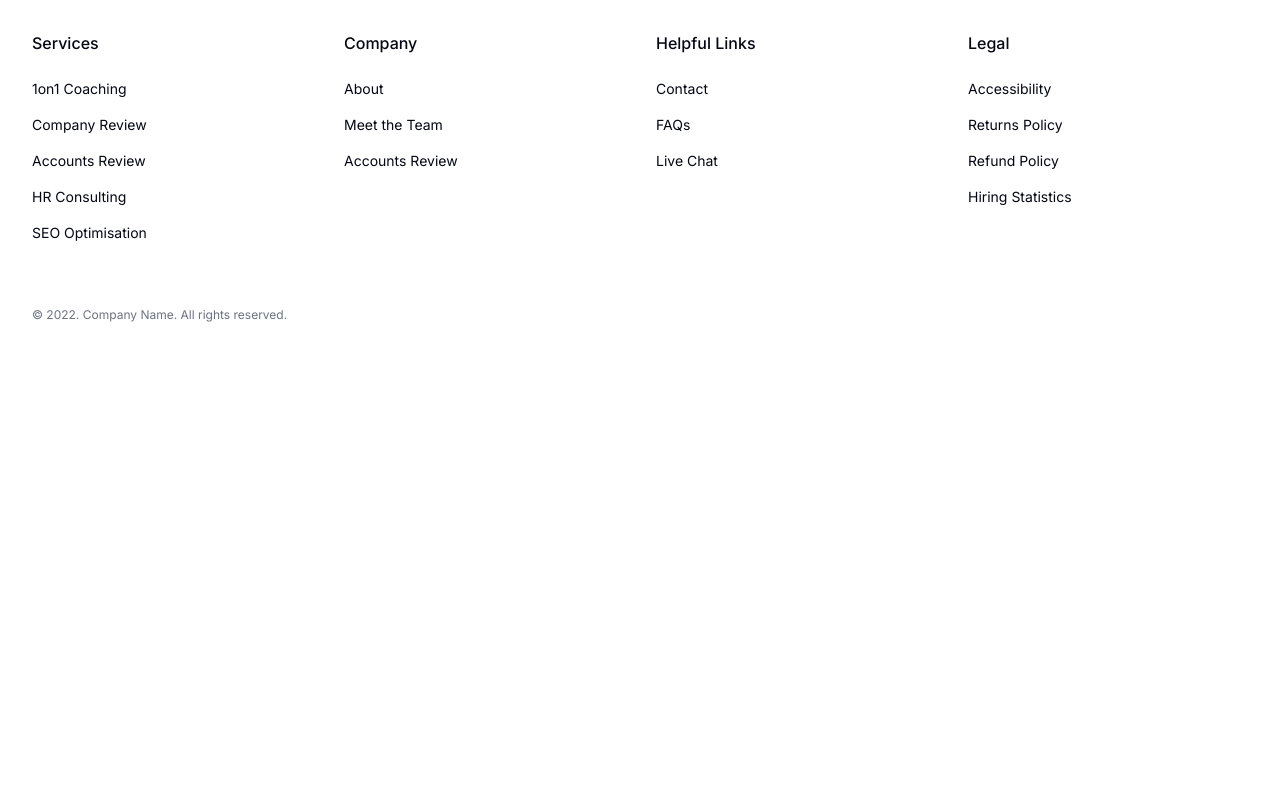
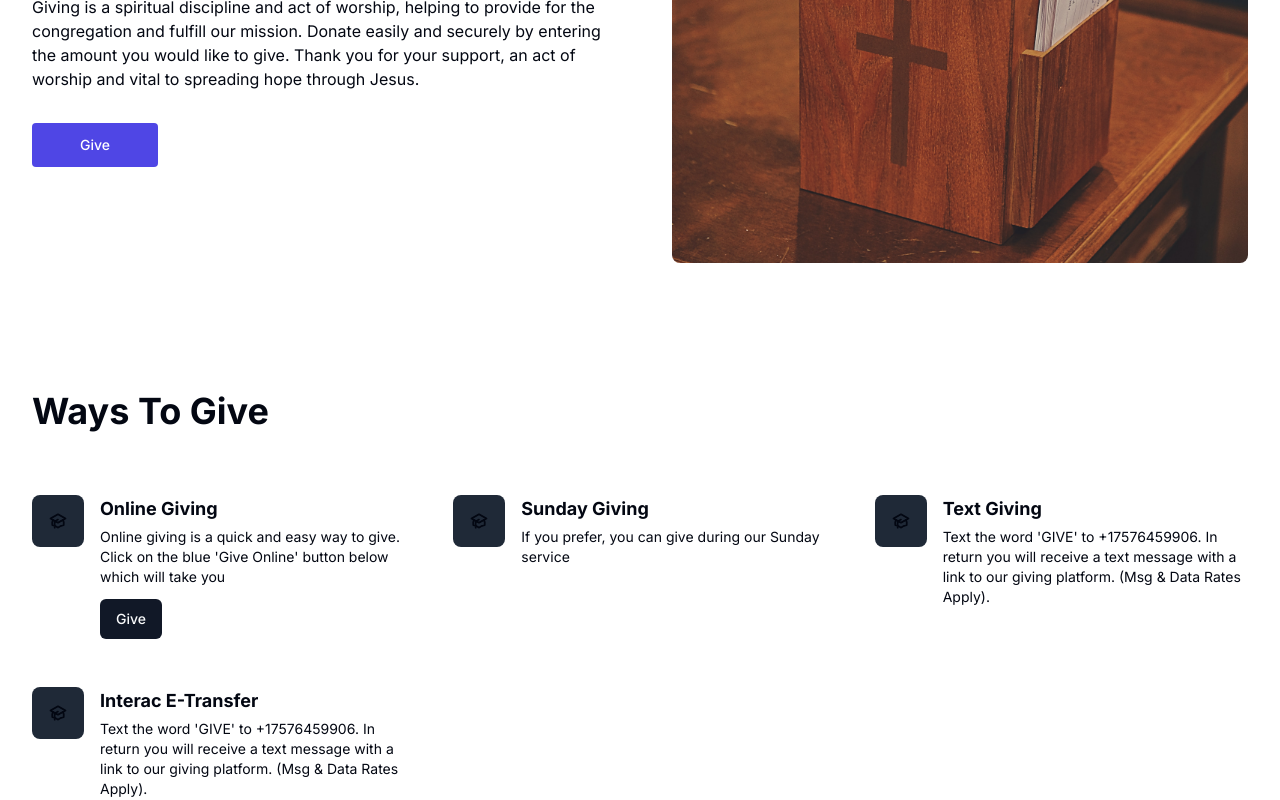
Before and after one commit to michaelshimeles/church-platform, a Next.js app: page /give in a window 1280 px wide. Shown: the part 440-1240 px from the top of the page. Before the commit the page ends 827 px from the top, so only its background shows below. Built offline with nearby package versions, Linux system fonts and the light colour scheme; no server answers.

Commit message:
Working on giving page

```diff
--- a/app/give/page.tsx
+++ b/app/give/page.tsx
@@ -1,13 +1,178 @@
 "use client"
+import { Button } from '@/components/ui/button';
 import React, { useEffect } from 'react';
+import Link from 'next/link';
 
-interface GivePageProps {}
-
+interface GivePageProps { }
 const GivePage: React.FC<GivePageProps> = () => {
   return (
-    <div className='flex min-w-screen justify-center pt-[10rem]'>
+    <section>
+      <div
+        className="mx-auto max-w-screen-xl px-4 py-8 sm:py-12 sm:px-6 lg:py-16 lg:px-8"
+      >
+        <div className="grid grid-cols-1 gap-8 lg:grid-cols-2 lg:gap-16">
+          <div
+            className="relative h-64 overflow-hidden rounded-lg sm:h-80 lg:order-last lg:h-full"
+          >
+            <img
+              alt="Party"
+              src="/tithe.jpg"
+              className="absolute inset-0 h-full w-full object-cover"
+            />
+          </div>
 
-    </div>
+          <div className="lg:py-24">
+            <h2 className="text-3xl font-bold sm:text-4xl">Thank you for using the Grace (Tsega) Church Online Giving Option</h2>
+
+            <p className="mt-4 light:text-gray-600 dark:text-gray-300">
+              Support the mission and vision of Tsega Bible Fellowship Church with your generous donations through our online giving platform. Your offering is an investment in serving our community and spreading the love of Jesus. Giving is a spiritual discipline and act of worship, helping to provide for the congregation and fulfill our mission. Donate easily and securely by entering the amount you would like to give. Thank you for your support, an act of worship and vital to spreading hope through Jesus.
+            </p>
+
+            <a
+              href={`${process.env.NEXT_PUBLIC_STRIPE_LINK}`}
+              target='_blank'
+              className="mt-8 inline-block rounded bg-indigo-600 px-12 py-3 text-sm font-medium text-white transition hover:bg-indigo-700 focus:outline-none focus:ring focus:ring-yellow-400"
+            >
+              Give
+            </a>
+          </div>
+        </div>
+      </div>
+      <div className="mx-auto max-w-screen-xl px-4 py-8 sm:py-12 sm:px-6 lg:py-16 lg:px-8">
+        <div className="max-w-xl">
+          <h2 className="text-3xl font-bold sm:text-4xl">Ways To Give</h2>
+        </div>
+        <div
+          className="mt-8 grid grid-cols-1 gap-8 md:mt-16 md:grid-cols-2 md:gap-12 lg:grid-cols-3"
+        >
+          <div className="flex items-start gap-4">
+            <span className="shrink-0 rounded-lg bg-gray-800 p-4">
+              <svg
+                className="h-5 w-5"
+                fill="none"
+                stroke="currentColor"
+                viewBox="0 0 24 24"
+                xmlns="http://www.w3.org/2000/svg"
+              >
+                <path d="M12 14l9-5-9-5-9 5 9 5z"></path>
+                <path
+                  d="M12 14l6.16-3.422a12.083 12.083 0 01.665 6.479A11.952 11.952 0 0012 20.055a11.952 11.952 0 00-6.824-2.998 12.078 12.078 0 01.665-6.479L12 14z"
+                ></path>
+                <path
+                  strokeLinecap="round"
+                  strokeLinejoin="round"
+                  strokeWidth="2"
+                  d="M12 14l9-5-9-5-9 5 9 5zm0 0l6.16-3.422a12.083 12.083 0 01.665 6.479A11.952 11.952 0 0012 20.055a11.952 11.952 0 00-6.824-2.998 12.078 12.078 0 01.665-6.479L12 14zm-4 6v-7.5l4-2.222"
+                ></path>
+              </svg>
+            </span>
+
+            <div>
+              <h2 className="text-lg font-bold">Online Giving</h2>
+
+              <p className="mt-1 text-sm light:text-gray-600 dark:text-gray-300">
+                Online giving is a quick and easy way to give. Click on the blue &apos;Give Online&apos; button below which will take you
+              </p>
+              <Link href={`${process.env.NEXT_PUBLIC_STRIPE_LINK}`} target='_blank'>
+                <Button className='mt-3'>Give</Button>
+              </Link>
+            </div>
+
+          </div>
+          <div className="flex items-start gap-4">
+            <span className="shrink-0 rounded-lg bg-gray-800 p-4">
+              <svg
+                className="h-5 w-5"
+                fill="none"
+                stroke="currentColor"
+                viewBox="0 0 24 24"
+                xmlns="http://www.w3.org/2000/svg"
+              >
+                <path d="M12 14l9-5-9-5-9 5 9 5z"></path>
+                <path
+                  d="M12 14l6.16-3.422a12.083 12.083 0 01.665 6.479A11.952 11.952 0 0012 20.055a11.952 11.952 0 00-6.824-2.998 12.078 12.078 0 01.665-6.479L12 14z"
+                ></path>
+                <path
+                  strokeLinecap="round"
+                  strokeLinejoin="round"
+                  strokeWidth="2"
+                  d="M12 14l9-5-9-5-9 5 9 5zm0 0l6.16-3.422a12.083 12.083 0 01.665 6.479A11.952 11.952 0 0012 20.055a11.952 11.952 0 00-6.824-2.998 12.078 12.078 0 01.665-6.479L12 14zm-4 6v-7.5l4-2.222"
+                ></path>
+              </svg>
+            </span>
+
+            <div>
+              <h2 className="text-lg font-bold">Sunday Giving</h2>
+
+              <p className="mt-1 text-sm light:text-gray-600 dark:text-gray-300">
+                If you prefer, you can give during our Sunday service
+              </p>
+            </div>
+          </div>
+
+          <div className="flex items-start gap-4">
+            <span className="shrink-0 rounded-lg bg-gray-800 p-4">
+              <svg
+                className="h-5 w-5"
+                fill="none"
+                stroke="currentColor"
+                viewBox="0 0 24 24"
+                xmlns="http://www.w3.org/2000/svg"
+              >
+                <path d="M12 14l9-5-9-5-9 5 9 5z"></path>
+                <path
+                  d="M12 14l6.16-3.422a12.083 12.083 0 01.665 6.479A11.952 11.952 0 0012 20.055a11.952 11.952 0 00-6.824-2.998 12.078 12.078 0 01.665-6.479L12 14z"
+                ></path>
+                <path
+                  strokeLinecap="round"
+                  strokeLinejoin="round"
+                  strokeWidth="2"
+                  d="M12 14l9-5-9-5-9 5 9 5zm0 0l6.16-3.422a12.083 12.083 0 01.665 6.479A11.952 11.952 0 0012 20.055a11.952 11.952 0 00-6.824-2.998 12.078 12.078 0 01.665-6.479L12 14zm-4 6v-7.5l4-2.222"
+                ></path>
+              </svg>
+            </span>
+
+            <div>
+              <h2 className="text-lg font-bold">Text Giving</h2>
+
+              <p className="mt-1 text-sm light:text-gray-600 dark:text-gray-300">
+                Text the word &apos;GIVE&apos; to +17576459906. In return you will receive a text message with a link to our giving platform. (Msg & Data Rates Apply).
+              </p>
+            </div>
+          </div>
+          <div className="flex items-start gap-4">
+            <span className="shrink-0 rounded-lg bg-gray-800 p-4">
+              <svg
+                className="h-5 w-5"
+                fill="none"
+                stroke="currentColor"
+                viewBox="0 0 24 24"
+                xmlns="http://www.w3.org/2000/svg"
+              >
+                <path d="M12 14l9-5-9-5-9 5 9 5z"></path>
+                <path
+                  d="M12 14l6.16-3.422a12.083 12.083 0 01.665 6.479A11.952 11.952 0 0012 20.055a11.952 11.952 0 00-6.824-2.998 12.078 12.078 0 01.665-6.479L12 14z"
+                ></path>
+                <path
+                  strokeLinecap="round"
+                  strokeLinejoin="round"
+                  strokeWidth="2"
+                  d="M12 14l9-5-9-5-9 5 9 5zm0 0l6.16-3.422a12.083 12.083 0 01.665 6.479A11.952 11.952 0 0012 20.055a11.952 11.952 0 00-6.824-2.998 12.078 12.078 0 01.665-6.479L12 14zm-4 6v-7.5l4-2.222"
+                ></path>
+              </svg>
+            </span>
+
+            <div>
+              <h2 className="text-lg font-bold">Interac E-Transfer</h2>
+
+              <p className="mt-1 text-sm light:text-gray-600 dark:text-gray-300">
+                Text the word &apos;GIVE&apos; to +17576459906. In return you will receive a text message with a link to our giving platform. (Msg & Data Rates Apply).
+              </p>
+            </div>
+          </div>
+        </div>
+      </div>
+    </section>
   );
 };
 
```
Also changed, not shown: public/tithe.jpg (added).
